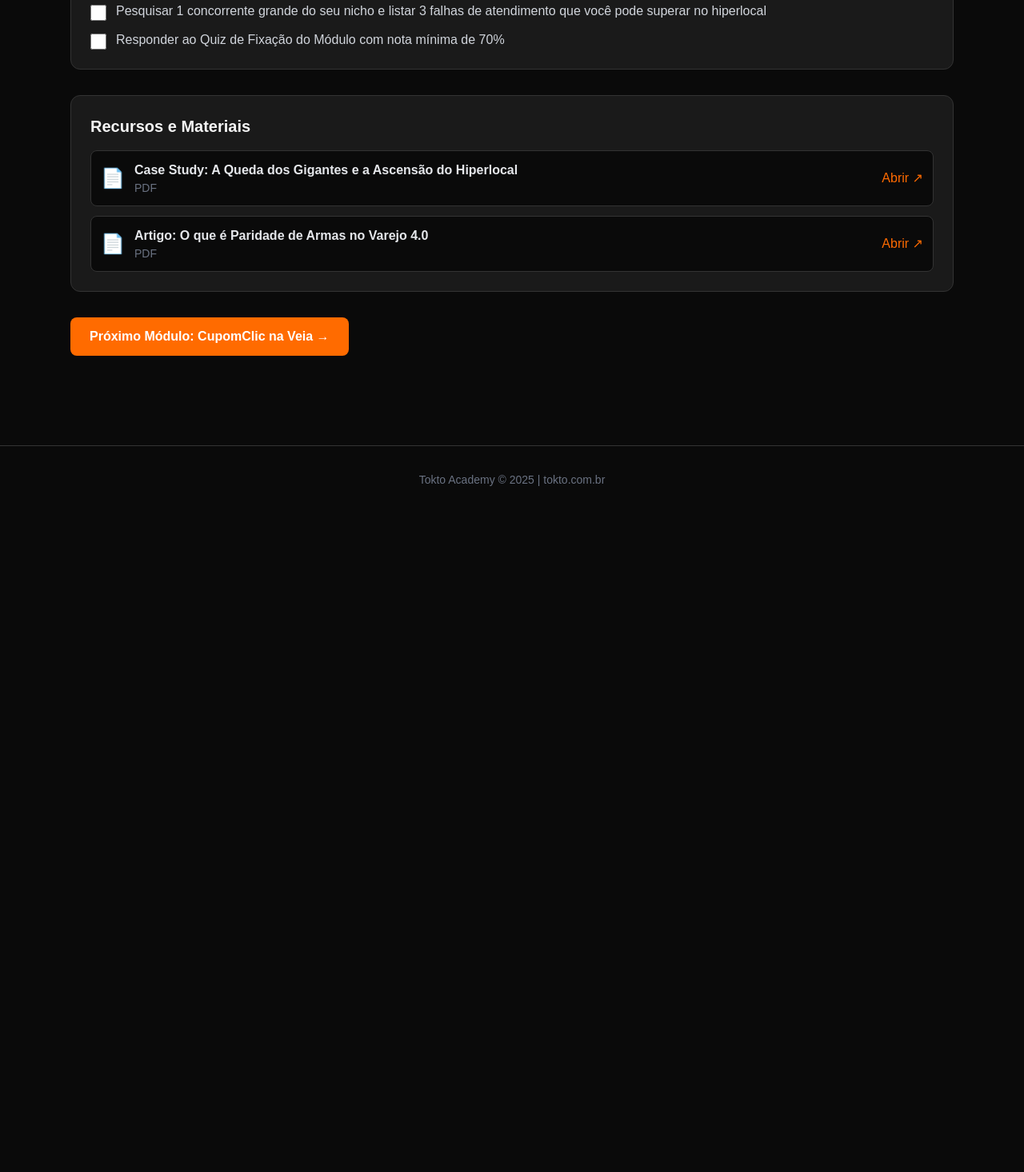
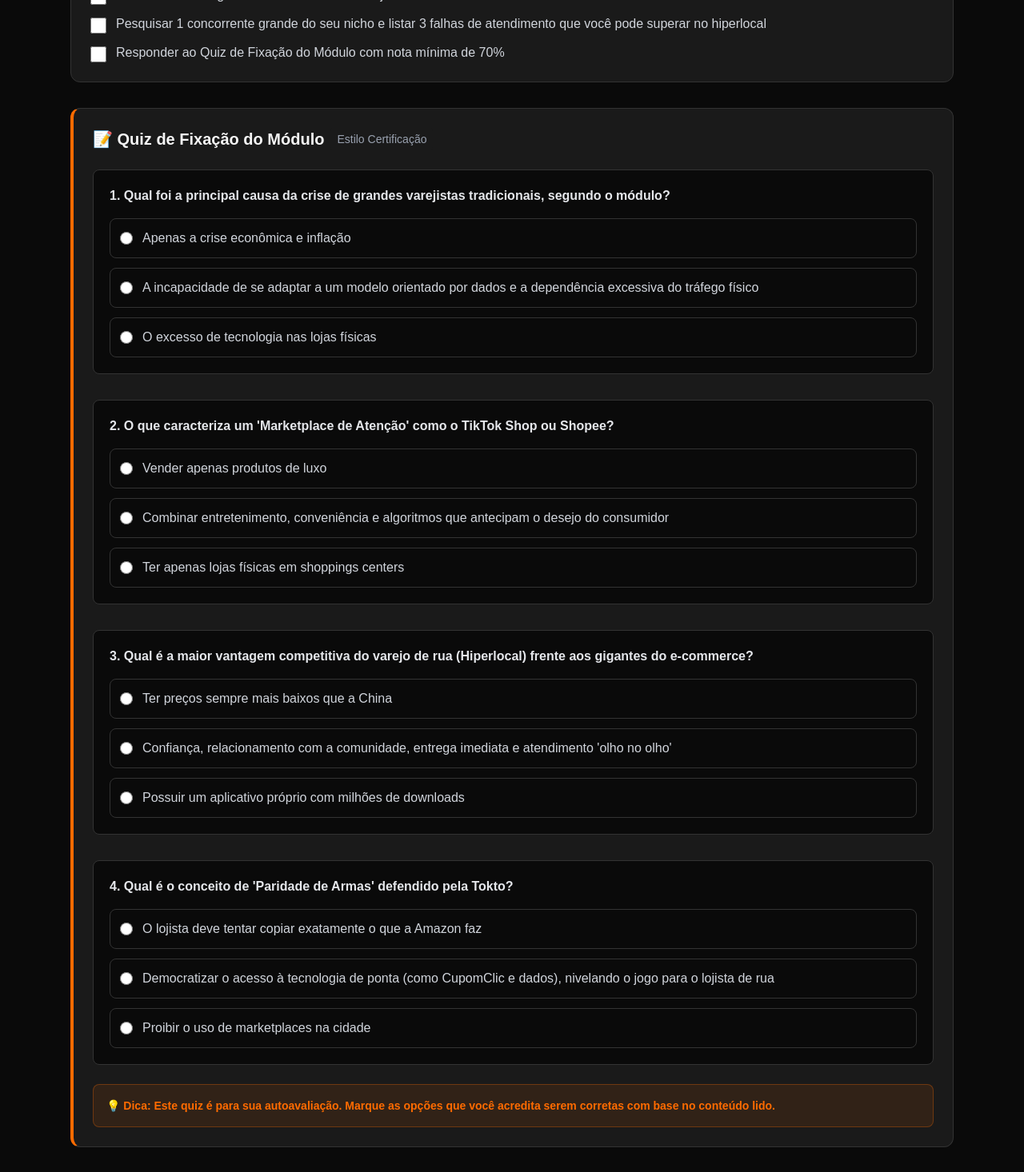
Before and after one commit to mamedstudio/tokto-academy, a Next.js app: page /modulos/dia-1 in a window 1280 px wide. Shown: the part 1200-2666 px from the top of the page at 80% size. Before the commit the page ends 1842 px from the top, so only its background shows below. Built offline with nearby package versions, Linux system fonts and the light colour scheme.

Commit message:
Update page.tsx

```diff
--- a/app/modulos/[id]/page.tsx
+++ b/app/modulos/[id]/page.tsx
@@ -24,7 +24,7 @@ export default async function ModuloPage({ params }: { params: Promise<{ id: str
       <div className="mb-8">
         <div className="flex items-center gap-3 mb-4">
           <div className="w-14 h-14 bg-[#FF6B00] rounded-lg flex items-center justify-center font-bold text-2xl text-white">
-            {moduloIndex + 1}
+            {modulo.icone || moduloIndex + 1}
           </div>
           <div>
             <h1 className="text-3xl font-bold">{modulo.titulo}</h1>
@@ -43,7 +43,7 @@ export default async function ModuloPage({ params }: { params: Promise<{ id: str
       {modulo.videoUrl && (
         <div className="card mb-8">
           <h2 className="text-xl font-bold mb-4">🎬 Aula em Vídeo</h2>
-          <div className="aspect-video bg-black rounded-lg flex items-center justify-center text-gray-500">
+          <div className="aspect-video bg-black rounded-lg flex items-center justify-center text-gray-500 border border-[#333]">
             <p>Vídeo será embedado aqui</p>
           </div>
         </div>
@@ -51,7 +51,9 @@ export default async function ModuloPage({ params }: { params: Promise<{ id: str
 
       <div className="card mb-8">
         <h2 className="text-xl font-bold mb-4">📖 Conteúdo da Aula</h2>
-        <p className="text-gray-300 leading-relaxed whitespace-pre-line">{modulo.conteudo}</p>
+        <div className="text-gray-300 leading-relaxed whitespace-pre-line">
+          {modulo.conteudo}
+        </div>
       </div>
 
       <div className="card mb-8">
@@ -59,7 +61,7 @@ export default async function ModuloPage({ params }: { params: Promise<{ id: str
         <ul className="space-y-2">
           {modulo.objetivos.map((objetivo: string, index: number) => (
             <li key={index} className="flex items-start gap-3 text-gray-300">
-              <span className="text-[#FF6B00] font-bold">✓</span>
+              <span className="text-[#FF6B00] font-bold mt-1">✓</span>
               <span>{objetivo}</span>
             </li>
           ))}
@@ -71,15 +73,51 @@ export default async function ModuloPage({ params }: { params: Promise<{ id: str
         <ul className="space-y-3">
           {modulo.tarefas.map((tarefa: string, index: number) => (
             <li key={index} className="flex items-start gap-3">
-              <input type="checkbox" className="mt-1 w-5 h-5 accent-[#FF6B00]" />
+              <input type="checkbox" className="mt-1 w-5 h-5 accent-[#FF6B00] rounded border-gray-600 bg-[#0A0A0A]" />
               <span className="text-gray-300">{tarefa}</span>
             </li>
           ))}
         </ul>
       </div>
 
+      {/* NOVA SEÇÃO: QUIZ DE FIXAÇÃO */}
+      {modulo.quiz && modulo.quiz.length > 0 && (
+        <div className="card mb-8 border-l-4 border-l-[#FF6B00]">
+          <h2 className="text-xl font-bold mb-6 flex items-center gap-2">
+            📝 Quiz de Fixação do Módulo
+            <span className="text-sm font-normal text-gray-400 bg-[#1A1A1A] px-2 py-1 rounded">Estilo Certificação</span>
+          </h2>
+          <div className="space-y-8">
+            {modulo.quiz.map((q: any, qIndex: number) => (
+              <div key={qIndex} className="bg-[#0A0A0A] p-5 rounded-lg border border-[#333]">
+                <p className="font-semibold text-gray-200 mb-4">
+                  {qIndex + 1}. {q.pergunta}
+                </p>
+                <div className="space-y-3">
+                  {q.opcoes.map((opcao: string, oIndex: number) => (
+                    <label key={oIndex} className="flex items-center gap-3 p-3 rounded-lg border border-[#333] hover:border-[#FF6B00] hover:bg-[#1A1A1A] cursor-pointer transition-all group">
+                      <input
+                        type="radio"
+                        name={`quiz-${qIndex}`}
+                        className="w-4 h-4 accent-[#FF6B00]"
+                      />
+                      <span className="text-gray-300 group-hover:text-white">{opcao}</span>
+                    </label>
+                  ))}
+                </div>
+              </div>
+            ))}
+          </div>
+          <div className="mt-6 p-4 bg-[#FF6B00]/10 border border-[#FF6B00]/30 rounded-lg">
+            <p className="text-[#FF6B00] text-sm font-semibold">
+              💡 Dica: Este quiz é para sua autoavaliação. Marque as opções que você acredita serem corretas com base no conteúdo lido.
+            </p>
+          </div>
+        </div>
+      )}
+
       <div className="card mb-8">
-        <h2 className="text-xl font-bold mb-4"> Recursos e Materiais</h2>
+        <h2 className="text-xl font-bold mb-4">📚 Recursos e Materiais</h2>
         <div className="grid gap-3">
           {modulo.recursos.map((recurso: any, index: number) => (
             <a
@@ -87,7 +125,7 @@ export default async function ModuloPage({ params }: { params: Promise<{ id: str
               href={recurso.url}
               target="_blank"
               rel="noopener noreferrer"
-              className="flex items-center justify-between p-3 bg-[#0A0A0A] rounded-lg border border-[#333] hover:border-[#FF6B00] transition-colors"
+              className="flex items-center justify-between p-4 bg-[#0A0A0A] rounded-lg border border-[#333] hover:border-[#FF6B00] transition-colors group"
             >
               <div className="flex items-center gap-3">
                 <span className="text-2xl">
@@ -97,18 +135,18 @@ export default async function ModuloPage({ params }: { params: Promise<{ id: str
                   {recurso.tipo === "XLSX" && "📊"}
                 </span>
                 <div>
-                  <p className="font-semibold text-gray-200">{recurso.nome}</p>
+                  <p className="font-semibold text-gray-200 group-hover:text-[#FF6B00] transition-colors">{recurso.nome}</p>
                   <p className="text-sm text-gray-500">{recurso.tipo}</p>
                 </div>
               </div>
-              <span className="text-[#FF6B00]">Abrir ↗</span>
+              <span className="text-[#FF6B00] font-semibold">Abrir ↗</span>
             </a>
           ))}
         </div>
       </div>
 
       {nextModulo && (
-        <a href={`/modulos/${nextModulo.id}`} className="btn-primary inline-flex items-center gap-2">
+        <a href={`/modulos/${nextModulo.id}`} className="btn-primary inline-flex items-center gap-2 w-full md:w-auto justify-center">
           Próximo Módulo: {nextModulo.titulo} →
         </a>
       )}
```
